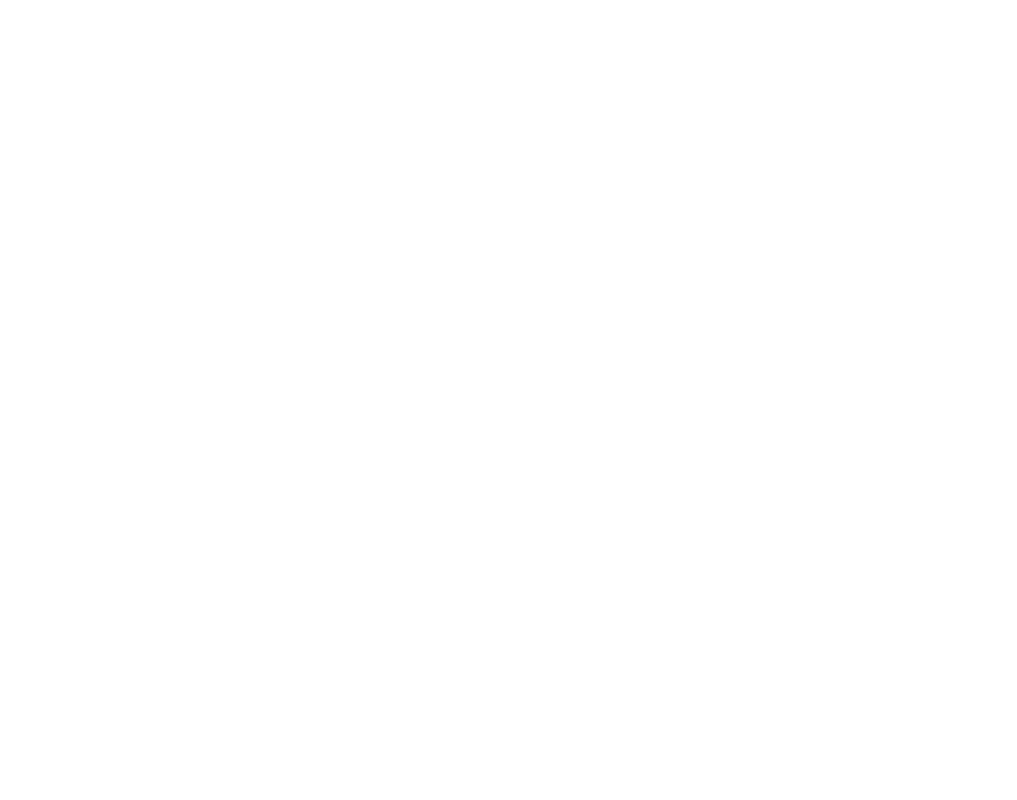
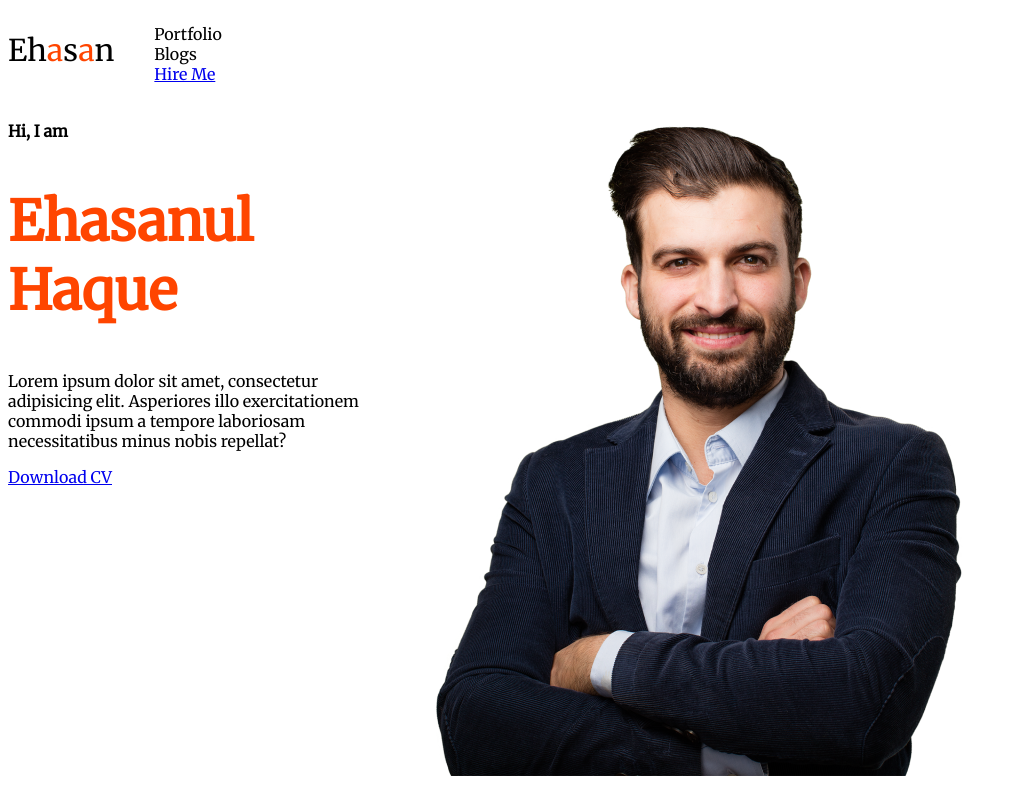
Before and after one commit to ehasan28/Programminghero-repo, a plain HTML site: page index.html in a window 1280 px wide. Shown: the whole page, without its empty margins (0-1017 px from the left). Drawn offline with Linux system fonts and the light colour scheme.

Commit message:
added hero section

```diff
--- a/index.html
+++ b/index.html
@@ -1,12 +1,43 @@
 <!DOCTYPE html>
 <html lang="en">
+
 <head>
     <meta charset="UTF-8">
     <meta http-equiv="X-UA-Compatible" content="IE=edge">
     <meta name="viewport" content="width=device-width, initial-scale=1.0">
-    <title>Document</title>
+    <title>My First PHero tempelate</title>
+    <link rel="preconnect" href="https://fonts.googleapis.com">
+    <link rel="preconnect" href="https://fonts.gstatic.com" crossorigin>
+    <link href="https://fonts.googleapis.com/css2?family=Merriweather&display=swap" rel="stylesheet">
+    <link rel="stylesheet" href="style.css">
 </head>
+
 <body>
 
+    <header>
+        <h2>Eh<span class="logo-a">a</span>s<span class="logo-a">a</span>n</h2>
+        <ul class="nav-menu">
+            <li>Portfolio</li>
+            <li>Blogs</li>
+            <li>
+                <a href="https://linkedin.com/ehasan28">Hire Me</a>
+            </li>
+        </ul>
+    </header>
+    <Section>
+        <div class="left-section">
+            <h4>Hi, I am</h4>
+            <h1 class="developer-name">Ehasanul Haque</h1>
+            <p>Lorem ipsum dolor sit amet, consectetur adipisicing elit. Asperiores illo exercitationem commodi ipsum a
+                tempore
+                laboriosam necessitatibus minus nobis repellat?</p>
+            <a href="https://linkedin.com/ehasan28">Download CV</a>
+        </div>
+        <div>
+            <img src="images/hardy.png" alt="Web developer">
+        </div>
+    </Section>
+
 </body>
+
 </html>
--- a/style.css
+++ b/style.css
@@ -1,7 +1,35 @@
-p{
-    font-size: 10px;
+body {
+    font-family: 'Merriweather', serif;
 }
-.parent{
+
+h2 {
     font-size: 30px;
-    color: steelblue;
+    font-weight: 500;
+    line-height: 35px;
 }
+
+/* Header area */
+header {
+    display: flex;
+}
+
+.logo-a {
+    color: orangered;
+}
+
+.nav-menu li {
+    list-style: none;
+}
+
+Section {
+    display: flex;
+}
+
+.left-section {
+    width: 30%;
+}
+
+.developer-name {
+    font-size: 55px;
+    color: orangered
+}
```
